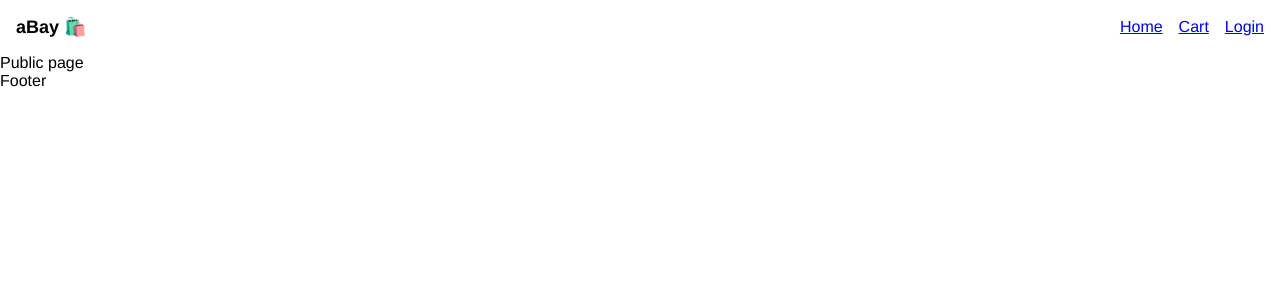
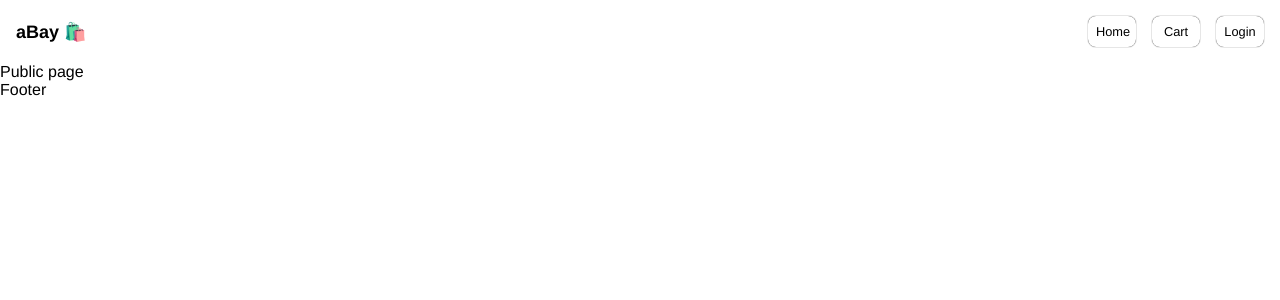
Before and after one commit to maciejbaba/mern-ecommerce, a React (Create React App) app: page / in a window 1280 px wide. Shown: the top 300 px of the page. Built offline with nearby package versions, Linux system fonts and the light colour scheme.

Commit message:
add nav links styling

```diff
--- a/src/css/Nav.css
+++ b/src/css/Nav.css
@@ -2,3 +2,14 @@ nav {
   display: flex;
   gap: 1rem;
 }
+
+nav a {
+  font-size: 0.8rem;
+  text-decoration: none;
+  color: inherit;
+  width: 3rem;
+  border-radius: 0.5rem;
+  box-shadow: 0 0 1px black;
+  padding: 0.5rem;
+  text-align: center;
+}
```
